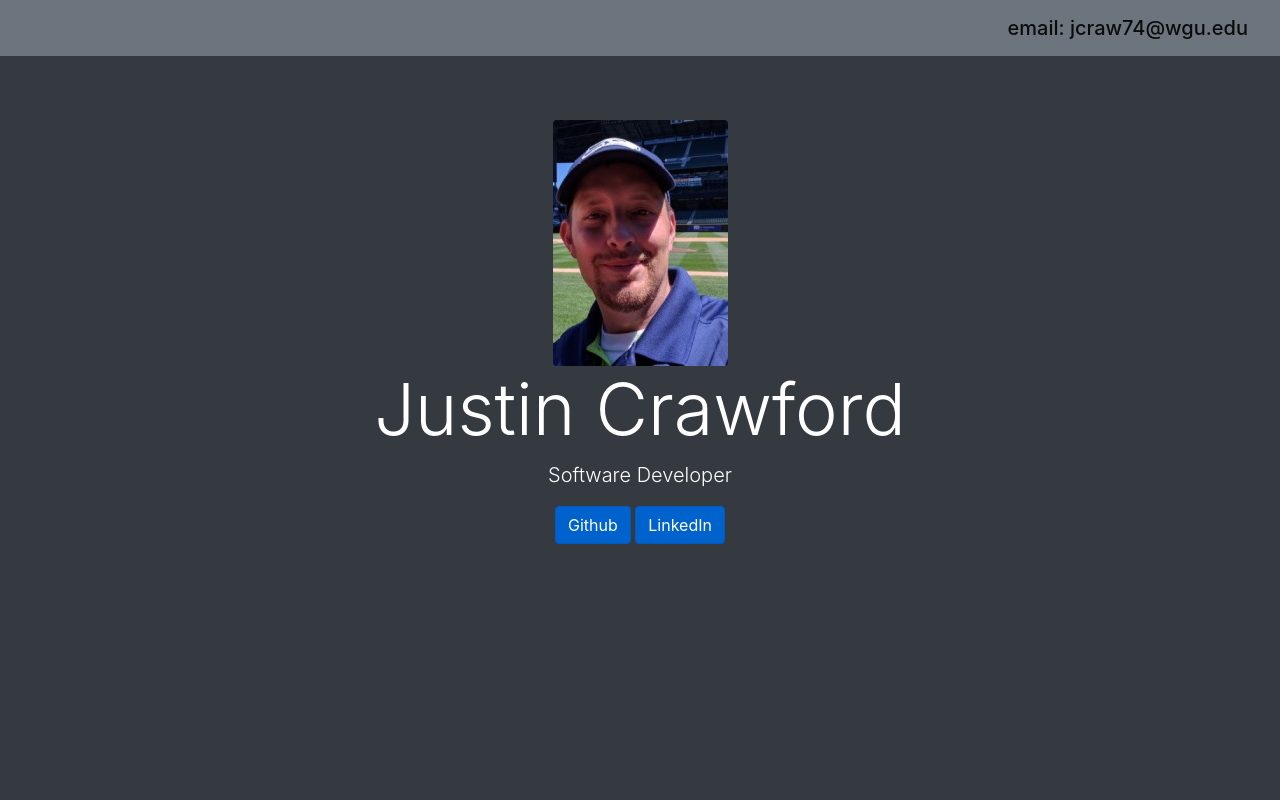
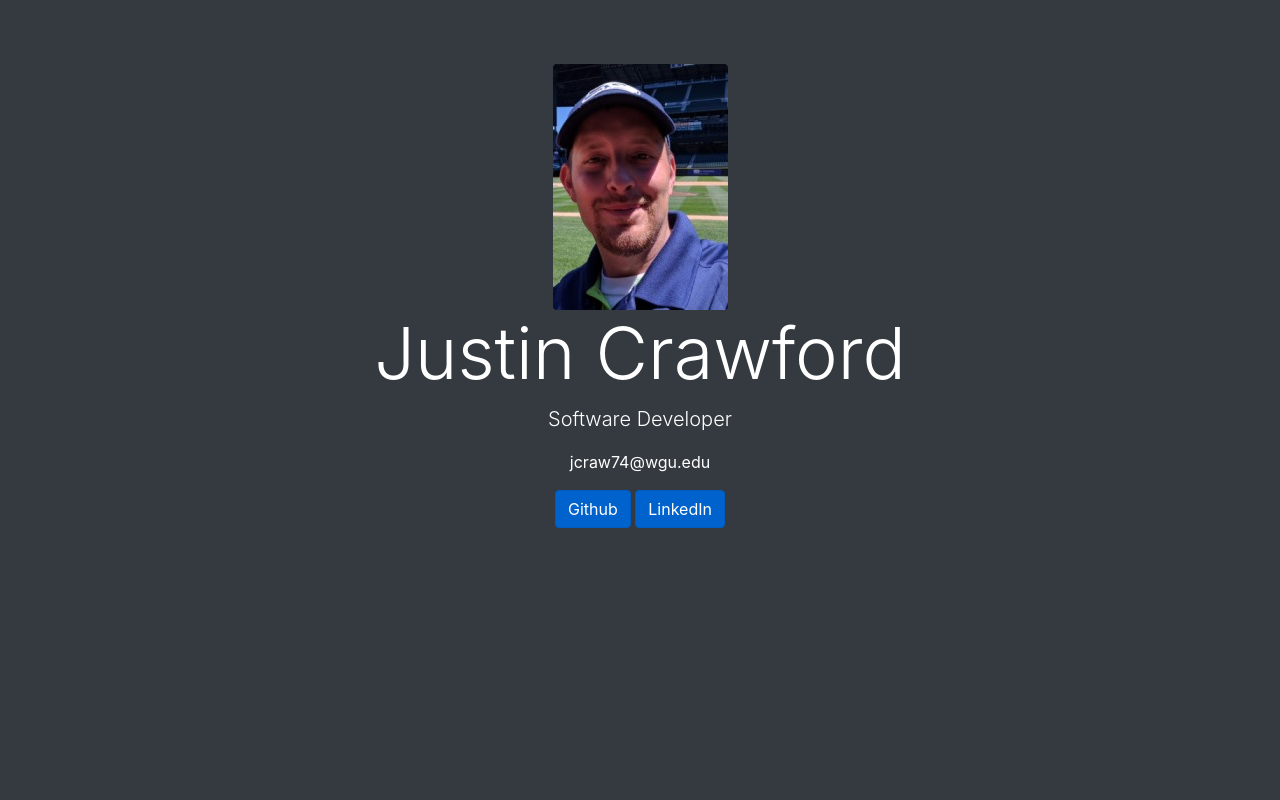
Before and after one commit to JCrawford1122/JCrawford1122.github.io, a plain HTML site: page main.html in a window 1280 px wide. Shown: the top 800 px of the page. Drawn offline with nearby package versions, Linux system fonts and the light colour scheme.

Commit message:
removed unused navbar

```diff
--- a/main.html
+++ b/main.html
@@ -13,15 +13,14 @@
 </head>
 
 <body>
-  <nav class="navbar navbar-light bg-secondary justify-content-end">
-<span class="navbar-brand mb-0 h1">email: jcraw74@wgu.edu</span>
-</nav>
+
   <div class="jumbotron jumbotron-fluid bg-dark text-white" style="min-height: 100vh">
 
     <div class="container">
       <img src="Resources/img_self.jpg" alt="Picure of Justin Crawford" class="rounded mx-auto d-block">
       <h1 class="display-3 text-center">Justin Crawford</h1>
       <p class="lead text-center">Software Developer</p>
+      <p class ="text-center">jcraw74@wgu.edu</p>
       <div class="row">
         <div class="col text-center">
           <a href="https://github.com/JCrawford1122" class="btn btn-primary active" role="link" aria-pressed="true">Github</a>
```
